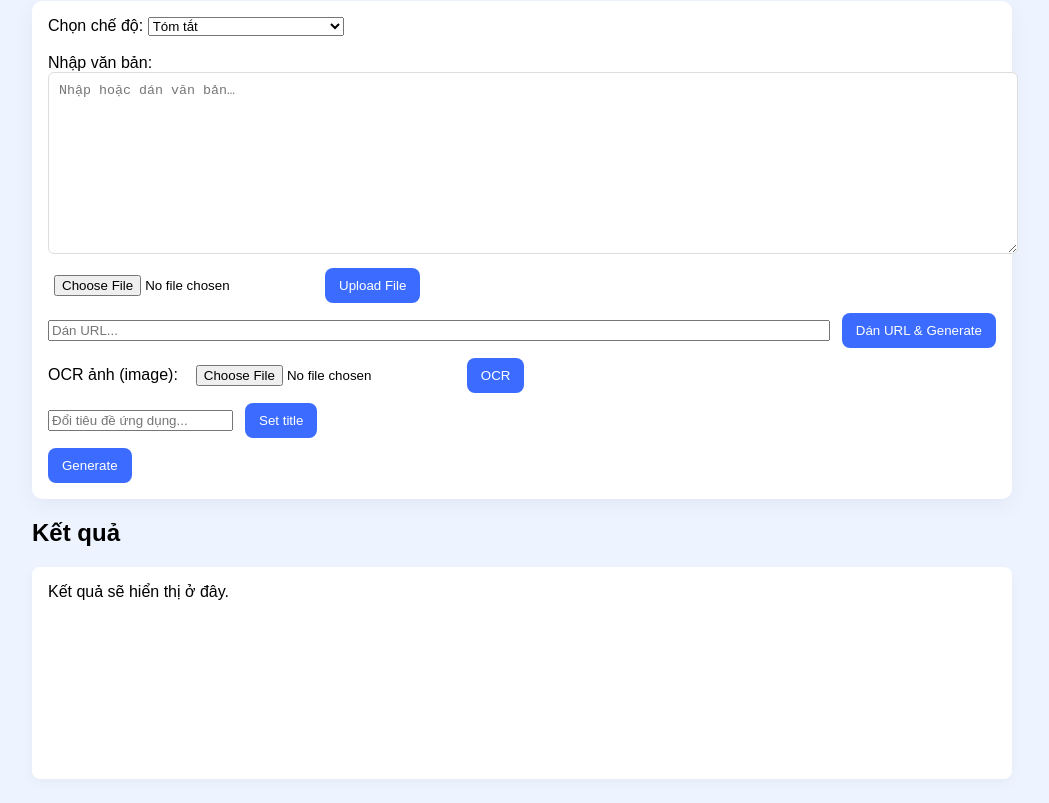
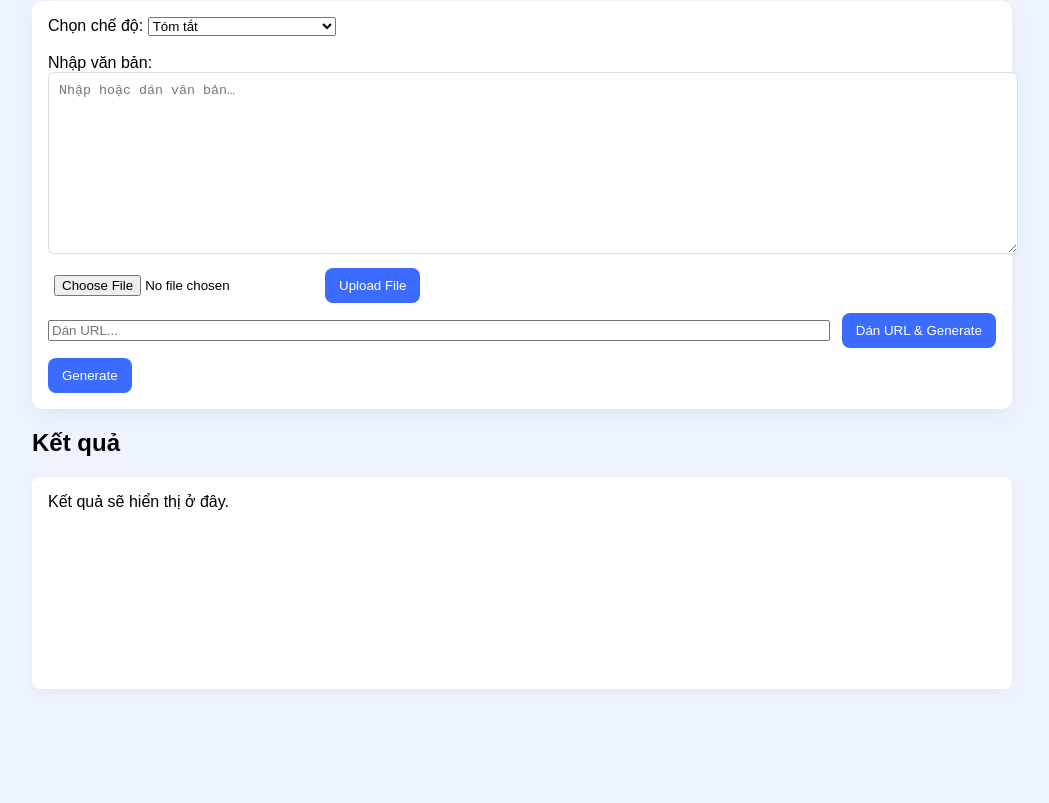
Before and after one commit to minchan303/visaotoigay, a website: page public/index.html in a window 1280 px wide. Shown: the part 103-906 px from the top of the page, without its empty margins (118-1167 px from the left). After the commit the page ends 816 px from the top, so only its background shows below. Drawn offline with nearby package versions, Linux system fonts and the light colour scheme; a script that the page names is missing.

Commit message:
Update index.html

```diff
--- a/public/index.html
+++ b/public/index.html
@@ -26,7 +26,6 @@
             <option value="summary">Tóm tắt</option>
             <option value="flashcards">Flashcards</option>
             <option value="qa">Q&A</option>
-            <option value="mindmap">Mindmap (AI trả JSON → vẽ)</option>
             <option value="mindmap_text">Mindmap (văn bản + JSON)</option>
         </select>
 
@@ -47,18 +46,6 @@
         </div>
 
         <div class="row">
-            <label for="imgFile">OCR ảnh (image):</label>
-            <input type="file" id="imgFile" accept="image/*" />
-            <button id="ocrBtn">OCR</button>
-            <span id="ocrStatus" class="muted"></span>
-        </div>
-
-        <div class="row">
-            <input id="newTitle" placeholder="Đổi tiêu đề ứng dụng..." />
-            <button id="setTitleBtn">Set title</button>
-        </div>
-
-        <div class="row">
             <button id="generateBtn">Generate</button>
             <button id="exportPngBtn" style="display:none;">Export Mindmap PNG</button>
         </div>
```
